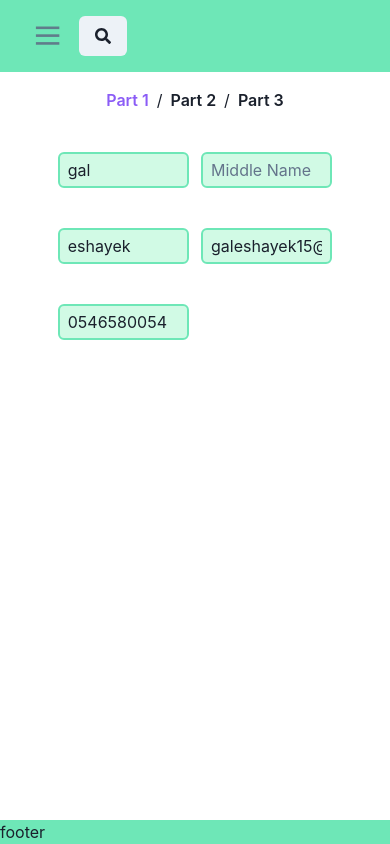
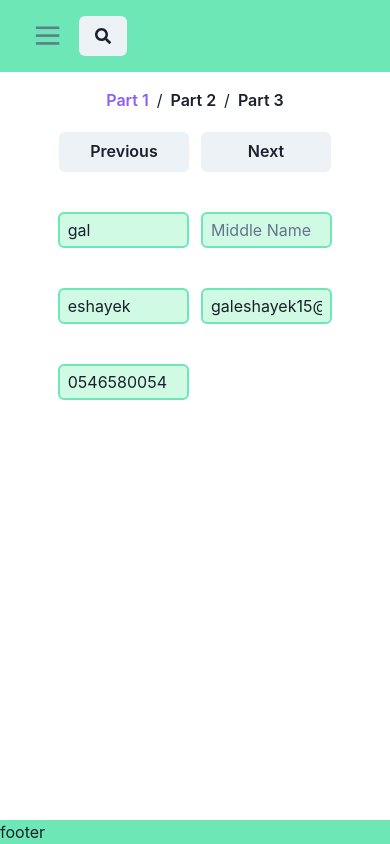
Before and after one commit to galeshayek/react-cards-project, a React (Vite) app: page /react-cards-project/register in a window 390 px wide. Built offline with nearby package versions, Linux system fonts and the light colour scheme.

Commit message:
added buttons to register and fixed login responsive

```diff
--- a/src/routes/Login/Login.tsx
+++ b/src/routes/Login/Login.tsx
@@ -46,7 +46,7 @@ const Login = () => {
     }
     return (
         <section className="flex flex-col gap-3 justify-center items-center h-screen">
-            <Card w={'35vw'} h={300}>
+            <Card w={{ base: '80vw', md: '35vw' }} h={300}>
                 <form className="w-3/4 flex flex-col mx-auto justify-evenly h-full" noValidate onSubmit={handleSubmit(onSubmit)}>
                     <input type="email"
                         placeholder="Enter your Email"
--- a/src/routes/Register/Register.tsx
+++ b/src/routes/Register/Register.tsx
@@ -8,7 +8,7 @@ import { UrlPattern, emailPattern, passwordPattern, phonePattern } from "../../V
 import { toast } from "react-toastify"
 import { mockValues } from "../../Mock/registerMock"
 import { useNavigate } from "react-router-dom"
-import { Breadcrumb, BreadcrumbItem, BreadcrumbLink, Button } from "@chakra-ui/react"
+import { Breadcrumb, BreadcrumbItem, BreadcrumbLink, Button, ButtonGroup } from "@chakra-ui/react"
 
 
 const Register = () => {
@@ -71,6 +71,10 @@ const Register = () => {
             </BreadcrumbItem>
 
         </Breadcrumb>
+        <div className="flex mx-auto pt-5 gap-3">
+            <Button w={'130px'} onClick={() => setPart(prev => prev <= 1 ? prev = 1 : prev - 1)}>Previous</Button>
+            <Button w={'130px'} onClick={() => setPart(prev => prev >= 3 ? prev = 3 : prev + 1)}>Next</Button>
+        </div>
         <form noValidate onSubmit={handleSubmit(onSubmit)} className=" pt-10 registerForm w-3/4 mx-auto flex flex-col  items-center justify-center gap-x-3 gap-y-10">
             {part == 1 && (<>
                 <section>
@@ -472,7 +476,6 @@ const Register = () => {
                 </section>
                 <button className="disabled:bg-slate-400 disabled:dark:bg-slate-400 bg-complimentry dark:bg-complimentry-dark p-1 rounded">Submit</button>
             </>)}
-
         </form >
     </div>)
 }
```
Also changed, not shown: 5 other files (tests, documents, lock files or other folders).
